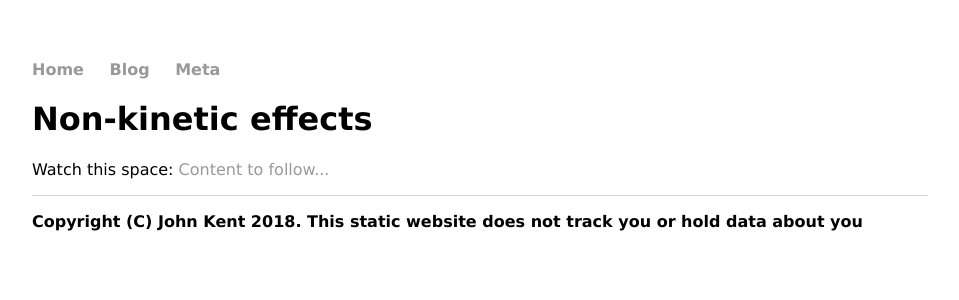
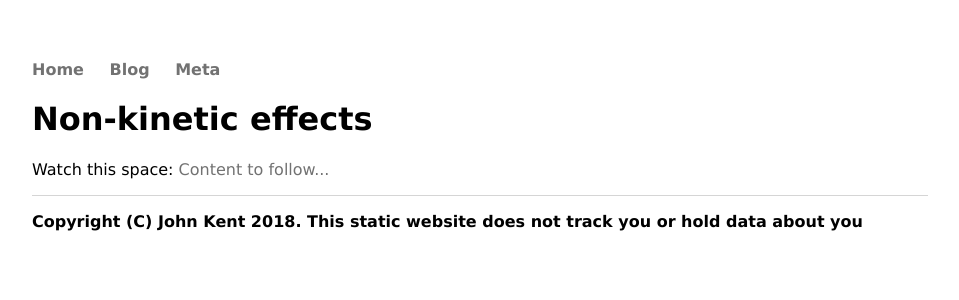
Before and after one commit to KineticLensman/KineticLensman.github.io, a Jekyll site: the page built from index.html, in a window 1280 px wide. Shown: the top 300 px of the page, without its empty margins (160-1119 px from the left). Built offline with Jekyll 4.4.1, drawn with Linux system fonts in a browser that asks for light colours.

Commit message:
Update main.css
Made link color darker

```diff
--- a/css/main.css
+++ b/css/main.css
@@ -16,7 +16,7 @@
 }
 a {
     text-decoration: none;
-    color: #999;
+    color: #727272;
 }
 a:hover {
     text-decoration: underline;
```
